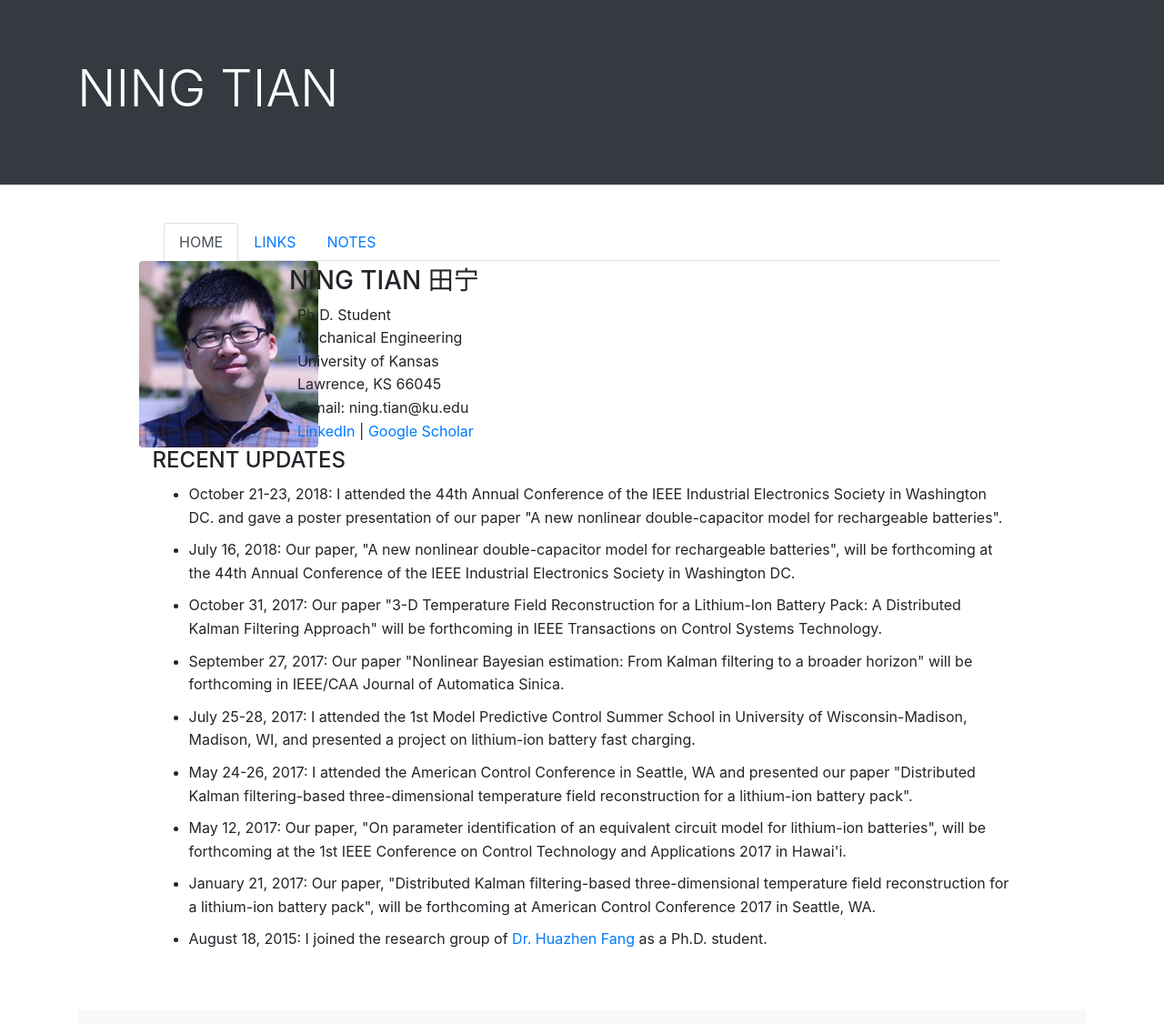
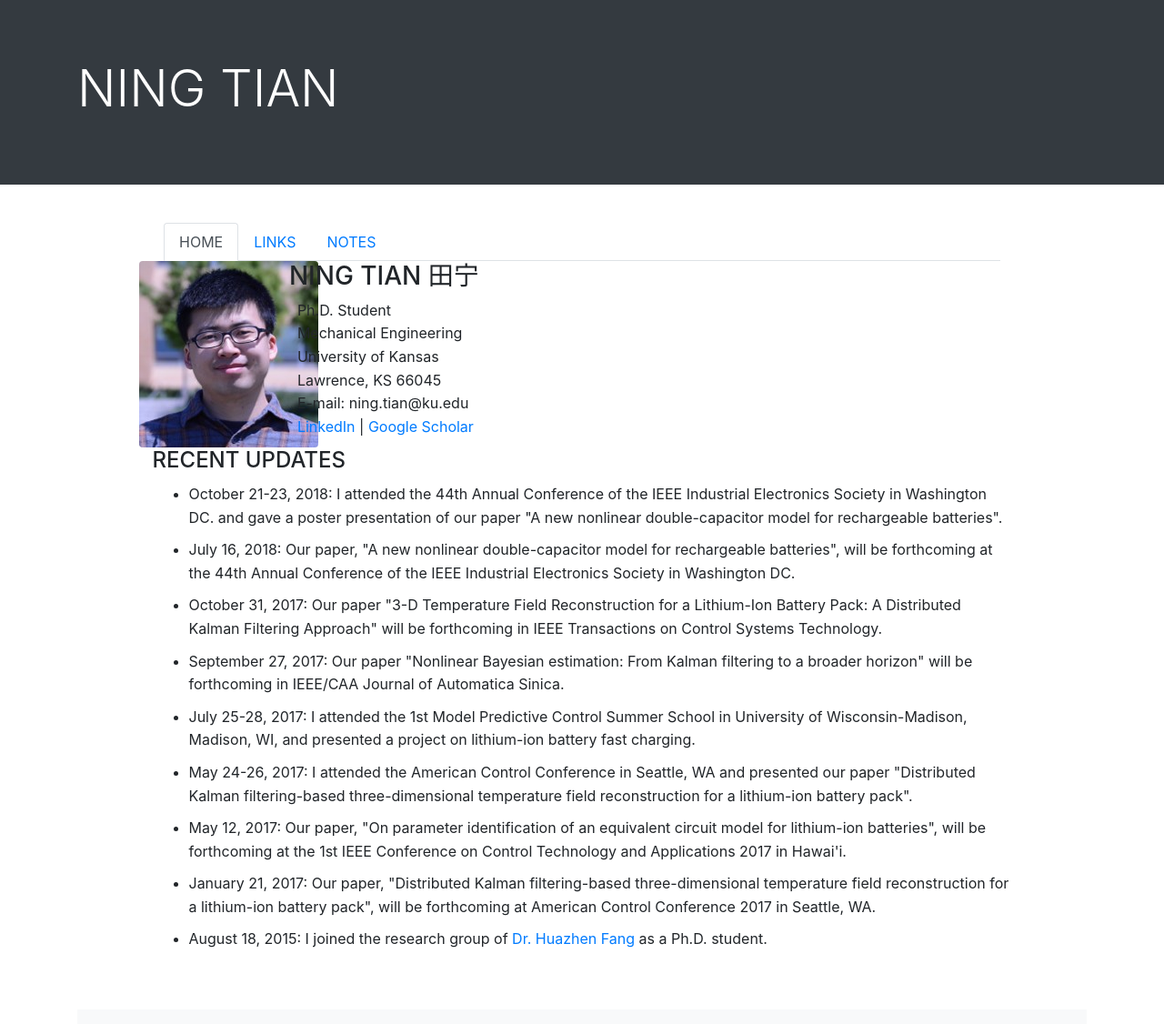
Before and after one commit to ningtian/ningtian.github.io, a Jekyll site: the page index.html, which Jekyll copies as it is, in a window 1280 px wide. Shown: the whole page at 91% size. Built offline with Jekyll 4.4.1, drawn with Linux system fonts in a browser that asks for light colours.

Commit message:
Update index.html

```diff
--- a/index.html
+++ b/index.html
@@ -50,7 +50,7 @@
 
 
 
-	<div class="row align-items-center">
+	<div class="row">
 	<div class="col-sm-2"></div> <!-- the first column-->
 
 	<div class="col-sm-4"> <!-- the second column-->
```
